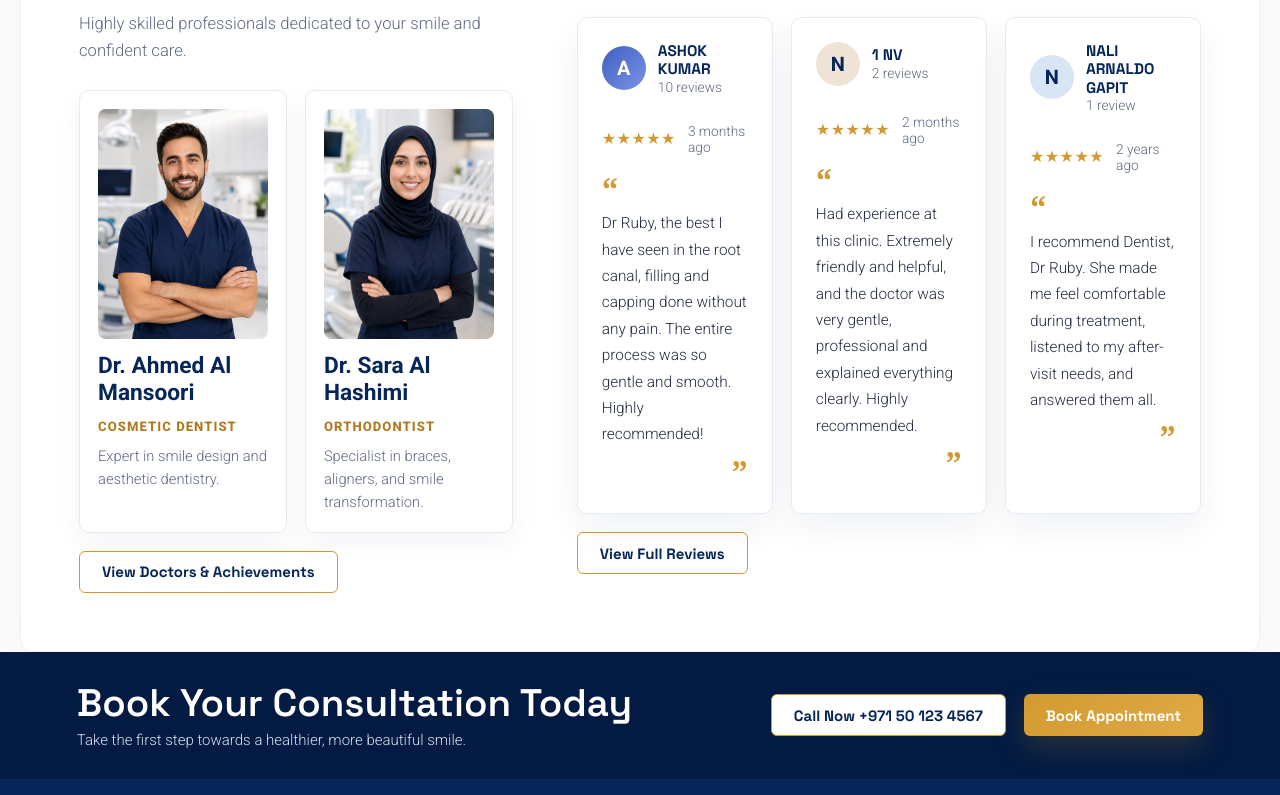
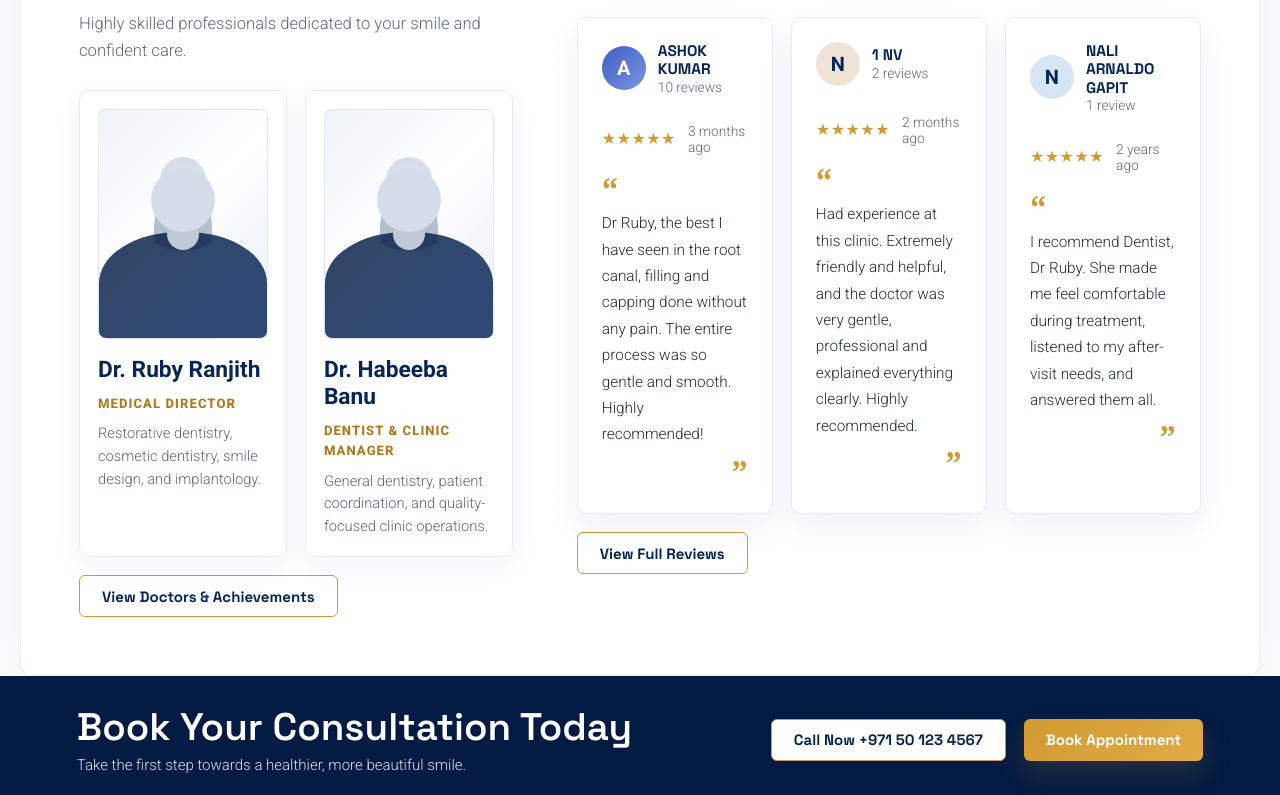
Before and after one commit to Fazilfazi991/dental, a plain HTML site: page index.html in a window 1280 px wide. Shown: the part 4441-5236 px from the top of the page. Drawn offline with Linux system fonts and the light colour scheme.

Commit message:
Update doctor profiles placeholders

```diff
--- a/index.html
+++ b/index.html
@@ -431,16 +431,16 @@
           </div>
           <div class="doctor-grid home-doctor-grid">
             <article class="doctor-card">
-              <img class="doctor-photo" src="assets/doctor-ahmed-opt.jpg" alt="Dr. Ahmed Al Mansoori" />
-              <h3>Dr. Ahmed Al Mansoori</h3>
-              <p>Cosmetic Dentist</p>
-              <small>Expert in smile design and aesthetic dentistry.</small>
+              <span class="doctor-shadow" aria-hidden="true"><span></span></span>
+              <h3>Dr. Ruby Ranjith</h3>
+              <p>Medical Director</p>
+              <small>Restorative dentistry, cosmetic dentistry, smile design, and implantology.</small>
             </article>
             <article class="doctor-card">
-              <img class="doctor-photo" src="assets/doctor-sara-opt.jpg" alt="Dr. Sara Al Hashimi" />
-              <h3>Dr. Sara Al Hashimi</h3>
-              <p>Orthodontist</p>
-              <small>Specialist in braces, aligners, and smile transformation.</small>
+              <span class="doctor-shadow" aria-hidden="true"><span></span></span>
+              <h3>Dr. Habeeba Banu</h3>
+              <p>Dentist & Clinic Manager</p>
+              <small>General dentistry, patient coordination, and quality-focused clinic operations.</small>
             </article>
           </div>
           <a class="button secondary team-link" href="doctors.html">View Doctors & Achievements</a>
--- a/styles.css
+++ b/styles.css
@@ -1449,6 +1449,61 @@ textarea {
   background: var(--soft);
 }
 
+.doctor-shadow {
+  position: relative;
+  display: block;
+  width: 100%;
+  height: 230px;
+  margin-bottom: 18px;
+  overflow: hidden;
+  border-radius: 8px;
+  background:
+    radial-gradient(circle at 50% 34%, rgba(255, 255, 255, 0.96) 0 14%, transparent 15%),
+    linear-gradient(135deg, #eef3f8, #ffffff 48%, #e7edf5);
+  border: 1px solid rgba(6, 38, 90, 0.08);
+}
+
+.doctor-shadow::before {
+  position: absolute;
+  left: 50%;
+  top: 34px;
+  width: 90px;
+  height: 106px;
+  background:
+    radial-gradient(circle at 50% 34%, #c8d3e0 0 27%, transparent 28%),
+    radial-gradient(ellipse at 50% 82%, #9aa9ba 0 45%, transparent 46%);
+  border-radius: 50% 50% 42% 42%;
+  content: "";
+  opacity: 0.72;
+  transform: translateX(-50%);
+}
+
+.doctor-shadow::after {
+  position: absolute;
+  left: 50%;
+  bottom: 0;
+  width: 168px;
+  height: 106px;
+  background: linear-gradient(135deg, var(--navy-dark), var(--navy));
+  border-radius: 48% 48% 0 0;
+  content: "";
+  opacity: 0.82;
+  transform: translateX(-50%);
+}
+
+.doctor-shadow > span {
+  position: absolute;
+  left: 50%;
+  top: 58px;
+  z-index: 1;
+  width: 64px;
+  height: 64px;
+  background: #d4dde8;
+  border-radius: 50%;
+  box-shadow: 0 34px 0 -16px #c0cad7;
+  transform: translateX(-50%);
+}
+
 .doctor-card p {
   margin-bottom: 8px;
   color: var(--navy);
@@ -1476,11 +1531,6 @@ textarea {
 .experts-feedback .doctor-card small {
   display: block;
   font-size: 0.92rem;
-}
-
-.experts-feedback .doctor-photo {
-  height: 230px;
-  border-radius: 8px;
 }
 
 .doctor-achievements {
@@ -1516,8 +1566,10 @@ textarea {
   margin-top: 18px;
 }
 
-.doctor-directory .doctor-photo {
-  height: 230px;
+.doctor-directory {
+  width: min(760px, 100%);
+  margin: 0 auto;
+  grid-template-columns: repeat(2, minmax(0, 1fr));
 }
 
 .achievements-page {
@@ -2217,7 +2269,8 @@ textarea {
     height: 190px;
   }
 
-  .doctor-photo {
+  .doctor-photo,
+  .doctor-shadow {
     height: 190px;
   }
 
```
Also changed, not shown: doctors.html (+3 -9 lines).
